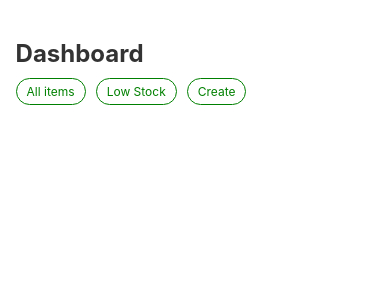
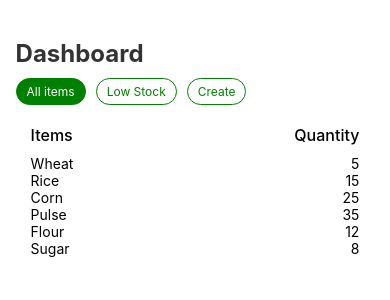
Before and after one commit to osamajaved07/React-Native-CRUD-Application, a React Native app: screen / in a window 390 px wide. Shown: the top 300 px of the page. Built offline with nearby package versions, Linux system fonts and the light colour scheme.

Commit message:
01-5-2025

```diff
--- /dev/null
+++ b/src/screens/AllItem.jsx
@@ -0,0 +1,46 @@
+import {FlatList, StyleSheet, Text, View} from 'react-native';
+
+const AllItem = ({data}) => {
+  return (
+    <View>
+      <View style={styles.headingContainer}>
+        <Text style={styles.headingText}>Items</Text>
+        <Text style={styles.headingText}>Quantity</Text>
+      </View>
+      <FlatList
+        data={data}
+        keyExtractor={item => item.id}
+        renderItem={({item}) => (
+          <View style={styles.itemContainer}>
+            <Text style={styles.itemText}>{item.name}</Text>
+            <Text style={styles.itemText}>{item.stock}</Text>
+          </View>
+        )}
+      />
+    </View>
+  );
+};
+
+export default AllItem;
+
+const styles = StyleSheet.create({
+  headingContainer: {
+    flexDirection: 'row',
+    justifyContent: 'space-between',
+    paddingHorizontal: 15,
+    paddingVertical: 10,
+  },
+  headingText: {
+    fontWeight: '500',
+    fontSize: 16,
+  },
+  itemContainer: {
+    flexDirection: 'row',
+    justifyContent: 'space-between',
+    paddingHorizontal: 15,
+  },
+  itemText: {
+    fontWeight: '400',
+    fontSize: 14,
+  },
+});
--- /dev/null
+++ b/src/screens/CreateScreen.jsx
@@ -0,0 +1,14 @@
+import {StyleSheet, Text, View} from 'react-native';
+import React from 'react';
+
+const CreateScreen = () => {
+  return (
+    <View>
+      <Text>CreateScreen</Text>
+    </View>
+  );
+};
+
+export default CreateScreen;
+
+const styles = StyleSheet.create({});
--- a/src/screens/HomeScreen.jsx
+++ b/src/screens/HomeScreen.jsx
@@ -1,22 +1,60 @@
 import {Pressable, StyleSheet, Text, View} from 'react-native';
+import AllItem from './AllItem';
+import {useState} from 'react';
+import CreateScreen from './CreateScreen';
+
+const data = [
+  {id: 1, name: 'Wheat', stock: 5, unit: 'kg'},
+  {id: 2, name: 'Rice', stock: 15, unit: 'kg'},
+  {id: 3, name: 'Corn', stock: 25, unit: 'kg'},
+  {id: 4, name: 'Pulse', stock: 35, unit: 'kg'},
+  {id: 5, name: 'Flour', stock: 12, unit: 'kg'},
+  {id: 6, name: 'Sugar', stock: 8, unit: 'kg'},
+];
 
 const HomeScreen = () => {
+  const [view, setview] = useState(0);
   return (
     <View style={[styles.container]}>
       <Text style={styles.title}>Dashboard</Text>
       <View style={styles.buttonContainer}>
-        <Pressable style={styles.button}>
-          <Text style={styles.btnText}>All items</Text>
+        <Pressable
+          style={[
+            styles.button,
+            view === 0 ? {backgroundColor: 'green'} : null,
+          ]}
+          onPress={() => setview(0)}>
+          <Text style={[styles.btnText, view === 0 ? {color: 'white'} : null]}>
+            All items
+          </Text>
         </Pressable>
 
-        <Pressable style={styles.button}>
-          <Text style={styles.btnText}>Low Stock</Text>
+        <Pressable
+          style={[
+            styles.button,
+            view === 1 ? {backgroundColor: 'green'} : null,
+          ]}
+          onPress={() => setview(1)}>
+          <Text style={[styles.btnText, view === 1 ? {color: 'white'} : null]}>
+            Low Stock
+          </Text>
         </Pressable>
 
-        <Pressable style={styles.button}>
-          <Text style={styles.btnText}>Create</Text>
+        <Pressable
+          style={[
+            styles.button,
+            view === 2 ? {backgroundColor: 'green'} : null,
+          ]}
+          onPress={() => setview(2)}>
+          <Text style={[styles.btnText, view === 2 ? {color: 'white'} : null]}>
+            Create
+          </Text>
         </Pressable>
       </View>
+
+      {view === 0 && <AllItem data={data} />}
+      {view === 1 && <AllItem />}
+      {view === 2 && <CreateScreen />}
     </View>
   );
 };
```
